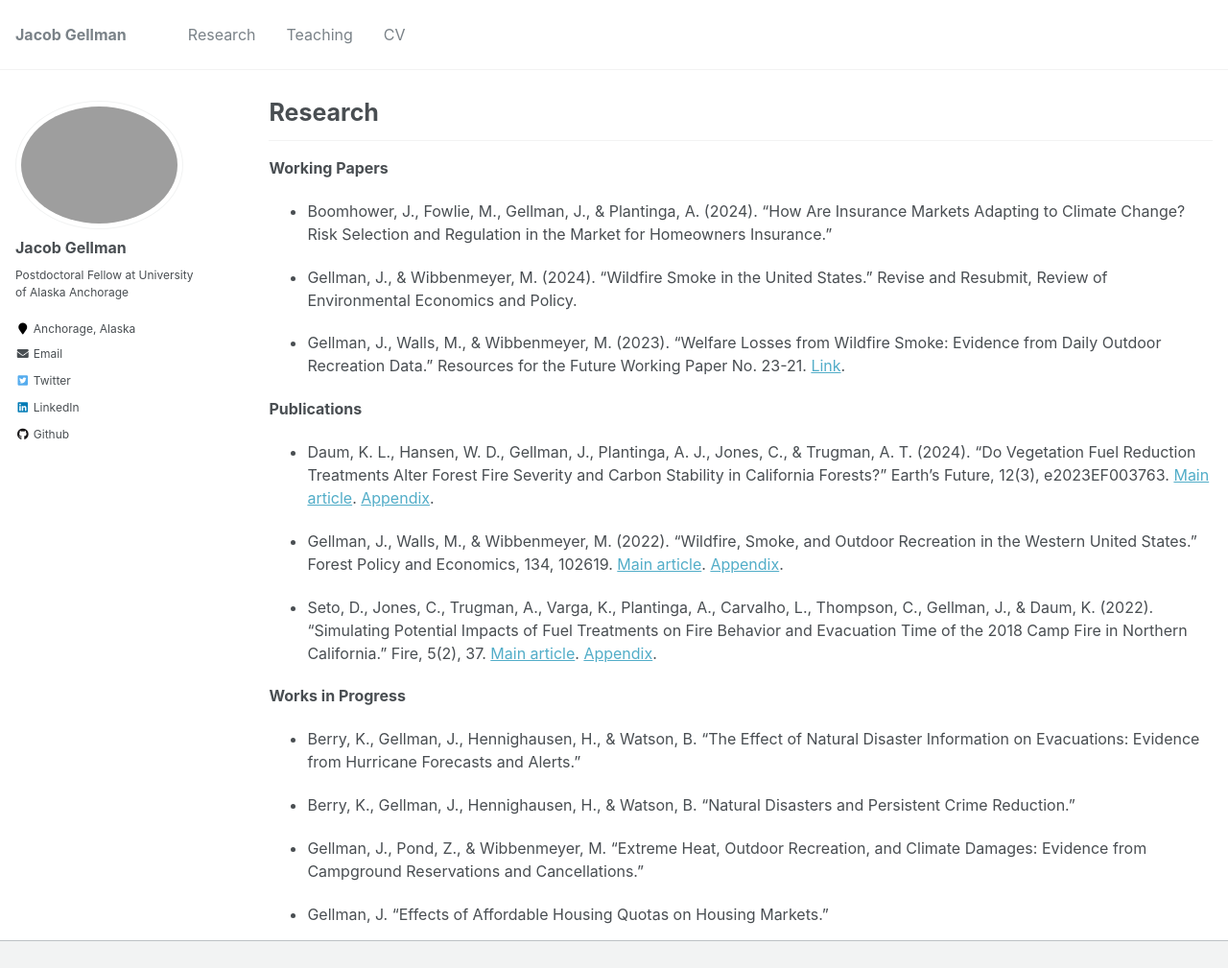
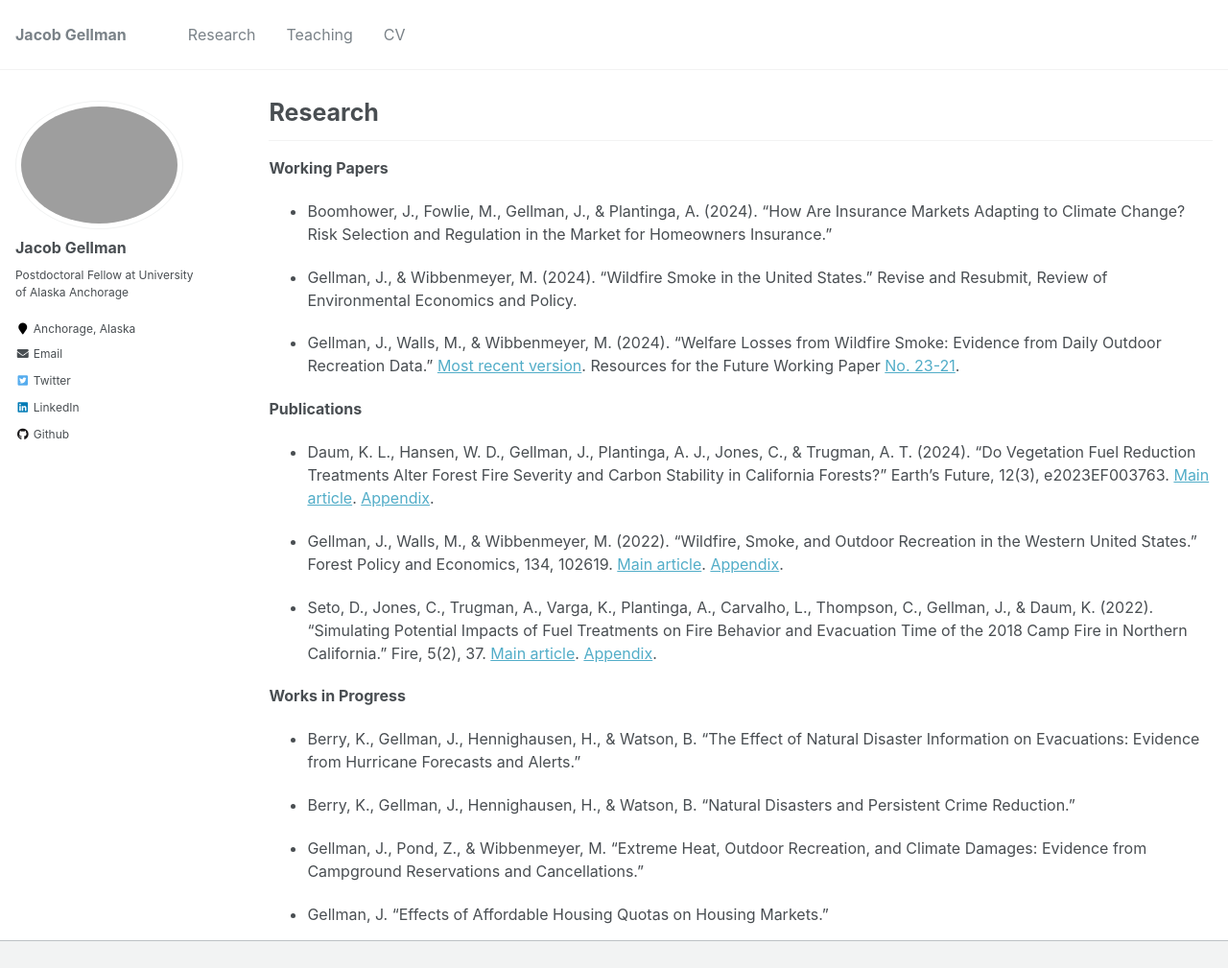
Before and after one commit to jacobgellman/jacobgellman.github.io, a Jekyll site: the page built from _pages/research.md, in a window 1280 px wide and 1161 px high, cut to the strip 0-1009 px from the top of the window. Shown: the whole strip at 96% size. Built offline with Jekyll 4.4.1, drawn with Linux system fonts in a browser that asks for light colours.

Commit message:
Research and WP update

```diff
--- a/_pages/research.md
+++ b/_pages/research.md
@@ -14,7 +14,7 @@
 
 * Gellman, J., & Wibbenmeyer, M. (2024). "Wildfire Smoke in the United States." Revise and Resubmit, Review of Environmental Economics and Policy.
 
-* Gellman, J., Walls, M., & Wibbenmeyer, M. (2023). "Welfare Losses from Wildfire Smoke: Evidence from Daily Outdoor Recreation Data." Resources for the Future Working Paper No. 23-21. [Link](https://jacobgellman.github.io/files/gellman_et_al_2023-welfare_losses_wildfire_smoke_recreation.pdf).
+* Gellman, J., Walls, M., & Wibbenmeyer, M. (2024). "Welfare Losses from Wildfire Smoke: Evidence from Daily Outdoor Recreation Data." [Most recent version](https://jacobgellman.github.io/files/gellman_et_al_2023-welfare_losses_wildfire_smoke_recreation.pdf). Resources for the Future Working Paper [No. 23-21](https://jacobgellman.github.io/files/gellman_et_al_2023-wf_smoke_rec_rff_23-21.pdf).
 
 **Publications**
 * Daum, K. L., Hansen, W. D., Gellman, J., Plantinga, A. J., Jones, C., & Trugman, A. T. (2024). "Do Vegetation Fuel Reduction Treatments Alter Forest Fire Severity and Carbon Stability in California Forests?" Earth's Future, 12(3), e2023EF003763. [Main article](https://jacobgellman.github.io/files/daum_et_al_2024-vegetation_treatments_carbon_fire.pdf). [Appendix](https://jacobgellman.github.io/files/daum_et_al_2024-vegetation_treatments_carbon_fire_appendix.pdf).
```
Also changed, not shown: 2 other files.
